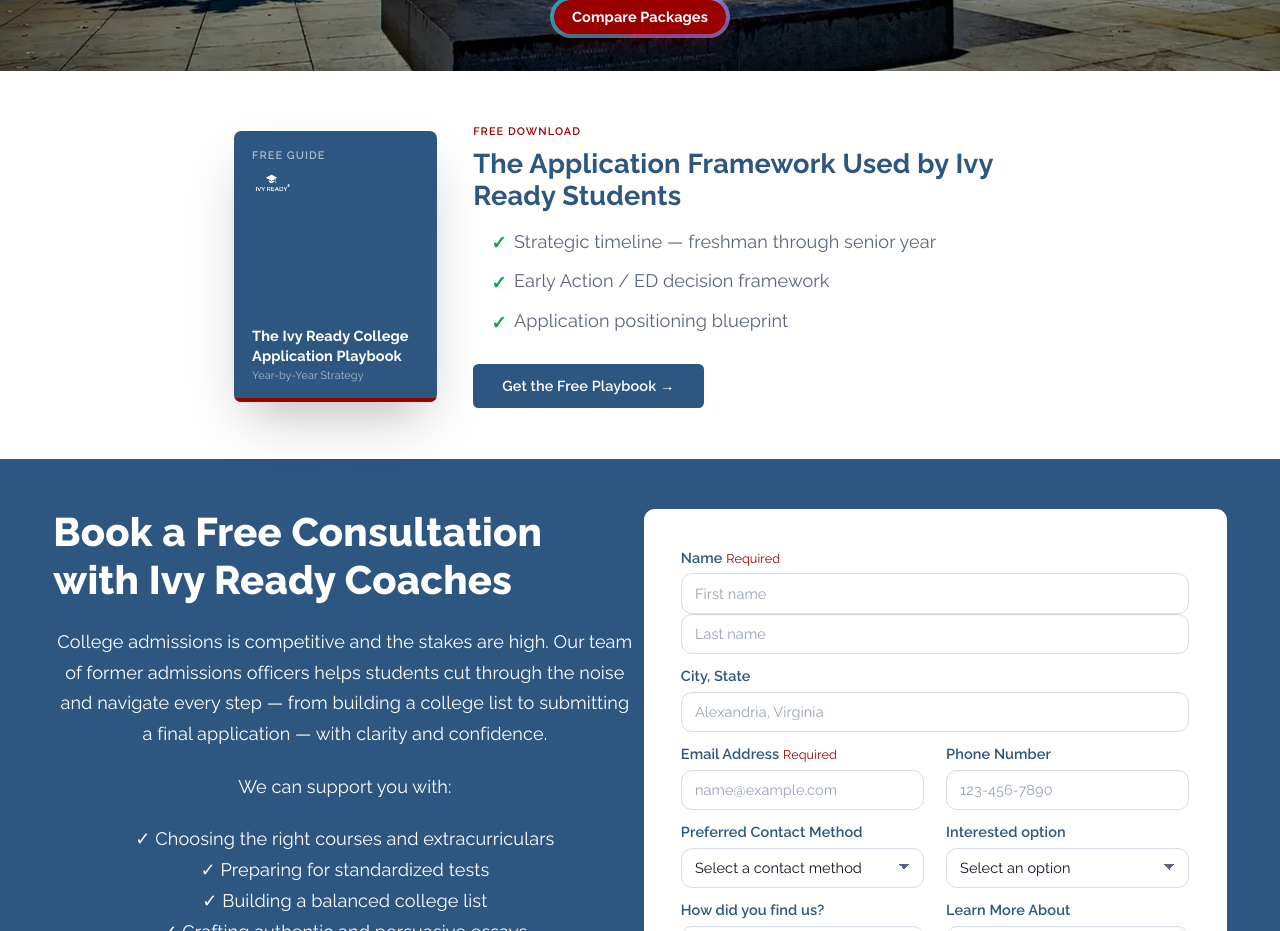
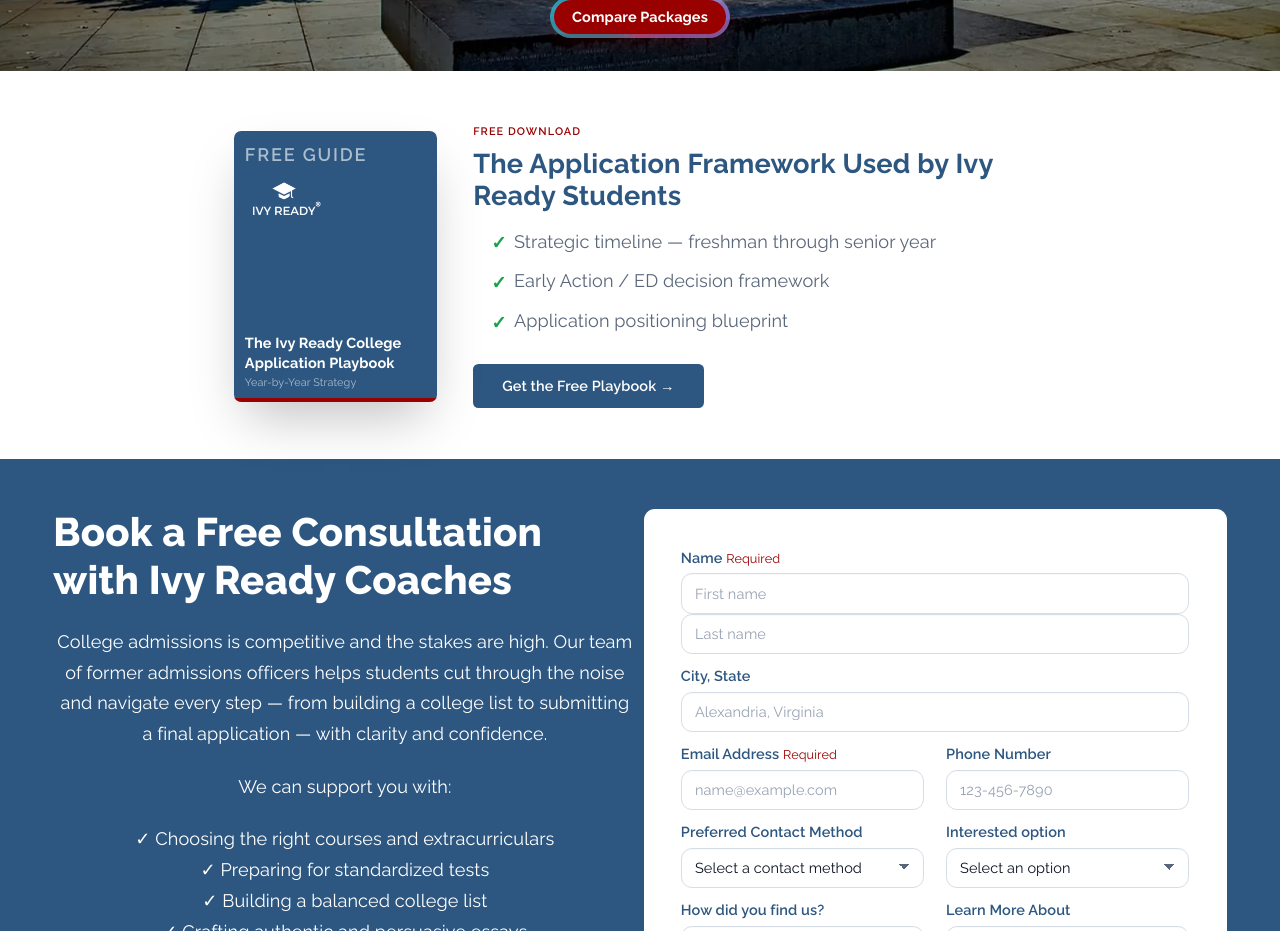
Before and after one commit to TesCoder/IR, a Next.js app in the folder next-js-site/: page / in a window 1280 px wide. Shown: the part 6380-7311 px from the top of the page. Built offline with nearby package versions, Linux system fonts and the light colour scheme.

Commit message:
index update, include guide

```diff
--- a/next-js-site/pages/index.js
+++ b/next-js-site/pages/index.js
@@ -452,11 +452,11 @@ export default function Home() {
 
             {/* Mock cover — swap src for a real cover image when available */}
             <div className="flex-shrink-0 w-48 md:w-56">
-              <div className="relative rounded-lg overflow-hidden shadow-2xl bg-ivy-blue aspect-[3/4] flex flex-col justify-between p-5">
+              <div className="relative rounded-lg overflow-hidden shadow-2xl bg-ivy-blue aspect-[3/4] flex flex-col justify-between p-3">
                 {/* Top badge */}
                 <div>
-                  <div className="text-xs font-semibold uppercase tracking-widest text-white/60 mb-2">Free Guide</div>
-                  <img src="/images/logo-white.png" alt="Ivy Ready" className="h-7 w-auto" />
+                  <div className="text-xl font-semibold uppercase tracking-widest text-white/60 mb-2">Free Guide</div>
+                  <img src="/images/logo-white.png" alt="Ivy Ready" className="h-14 w-auto" />
                 </div>
                 {/* Title block */}
                 <div>
@@ -466,6 +466,7 @@ export default function Home() {
                   <div className="text-white/60 text-xs">Year-by-Year Strategy</div>
                 </div>
                 {/* Bottom accent bar */}
+                <div className="absolute bottom-0 left-0 right-0 h-1 bg-white" />
                 <div className="absolute bottom-0 left-0 right-0 h-1 bg-ivy-red" />
               </div>
             </div>
```
Also changed, not shown: 1 other file (tests, documents, lock files or other folders).
